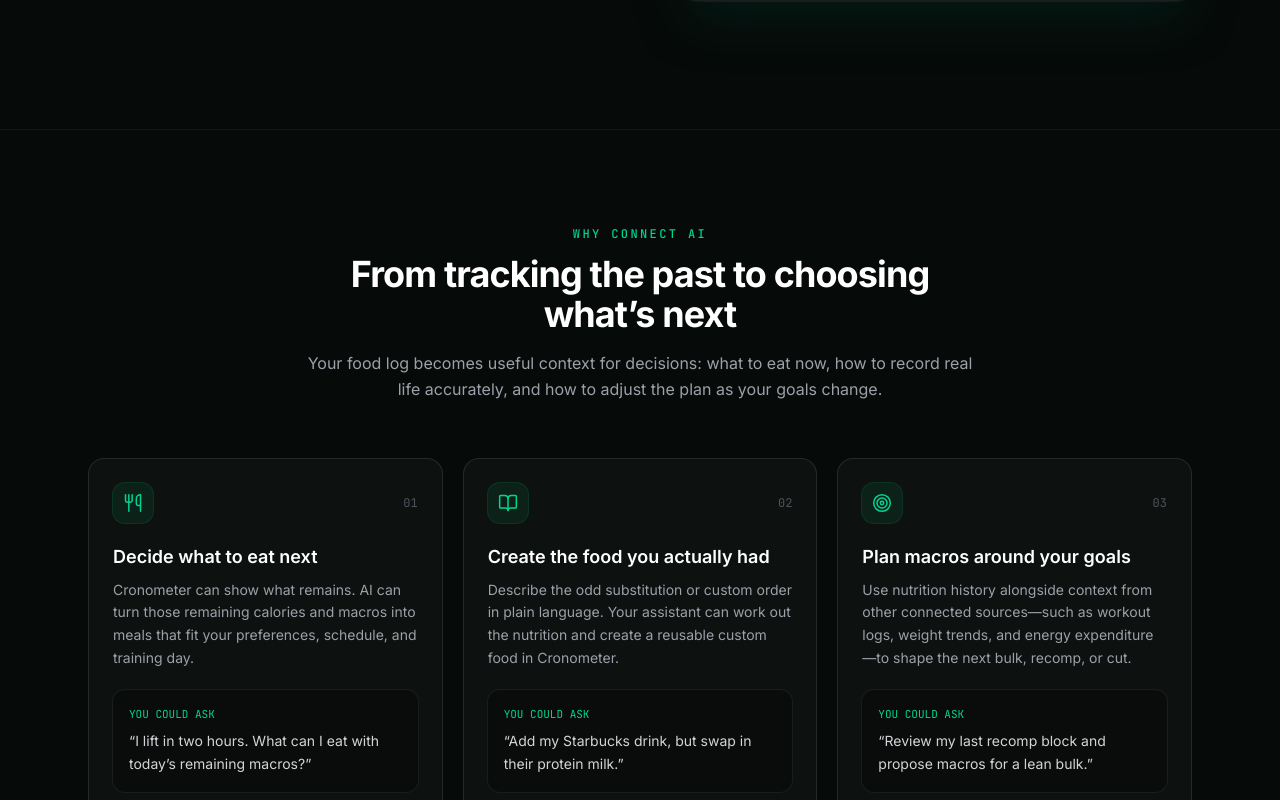
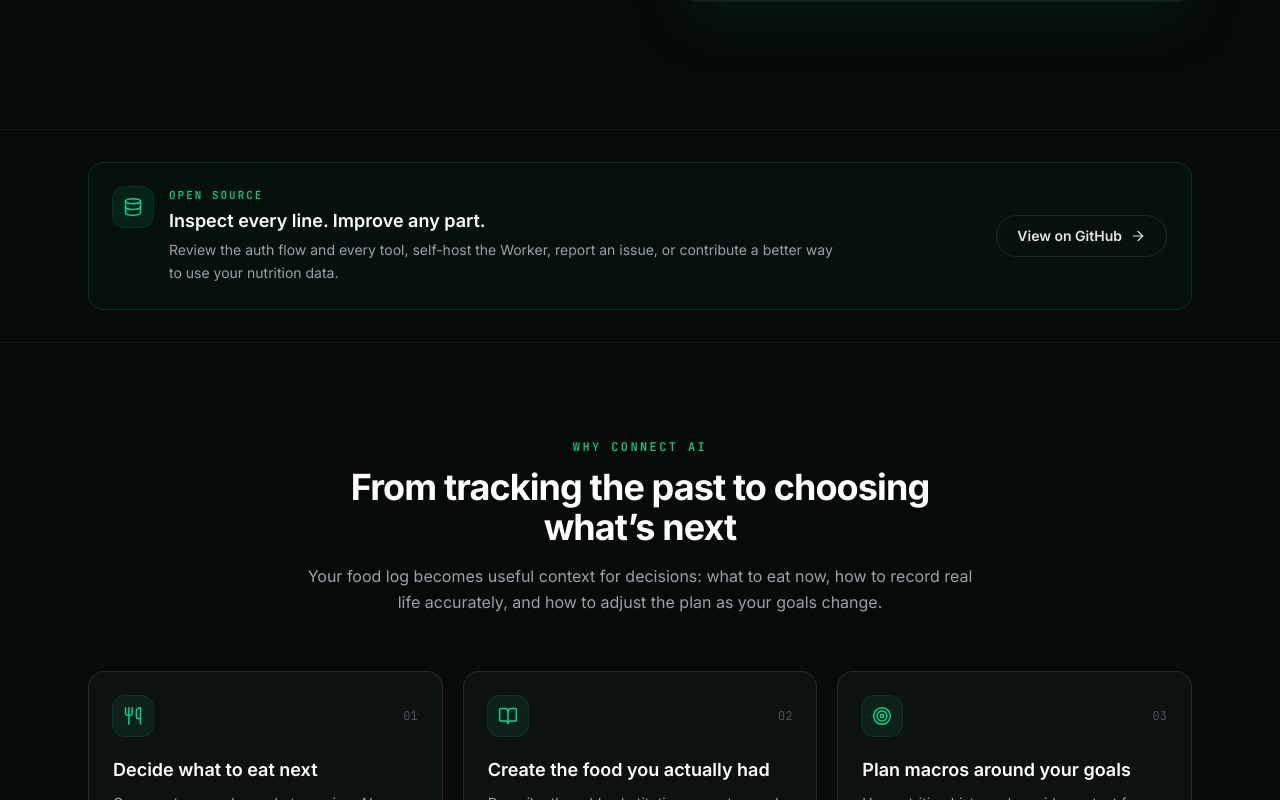
Before and after one commit to atticoos/cronometer-mcp, a React (Vite) app in the folder apps/homepage/: page / in a window 1280 px wide. Shown: the part 740-1540 px from the top of the page. Built offline with nearby package versions, Linux system fonts and the light colour scheme.

Commit message:
feat(homepage): highlight open source project

```diff
--- a/apps/homepage/index.html
+++ b/apps/homepage/index.html
@@ -6,7 +6,7 @@
     <meta name="viewport" content="width=device-width, initial-scale=1.0" />
     <meta
       name="description"
-      content="Connect Cronometer to AI to decide what to eat next, create custom foods in plain language, and plan macros around your goals."
+      content="An open-source Cronometer MCP connector that helps AI decide what to eat next, create custom foods, and plan macros around your goals."
     />
     <link rel="canonical" href="https://cronometer-mcp.dev/" />
     <meta property="og:type" content="website" />
@@ -14,7 +14,7 @@
     <meta property="og:title" content="Cronometer MCP — Let AI tailor your macros" />
     <meta
       property="og:description"
-      content="Turn what you logged and what remains into your next meal, custom foods, and a macro plan built around your goals."
+      content="Open-source tools that turn what you logged and what remains into your next meal, custom foods, and a macro plan built around your goals."
     />
     <meta property="og:image" content="https://cronometer-mcp.dev/og.png" />
     <meta property="og:image:secure_url" content="https://cronometer-mcp.dev/og.png" />
@@ -26,7 +26,7 @@
     <meta name="twitter:title" content="Cronometer MCP — Let AI tailor your macros" />
     <meta
       name="twitter:description"
-      content="Turn what you logged and what remains into your next meal, custom foods, and a macro plan built around your goals."
+      content="Open-source tools that turn what you logged and what remains into your next meal, custom foods, and a macro plan built around your goals."
     />
     <meta name="twitter:image" content="https://cronometer-mcp.dev/og.png" />
     <meta name="twitter:image:alt" content="Cronometer MCP — Let AI tailor your macros" />
--- a/apps/homepage/scripts/og-image.html
+++ b/apps/homepage/scripts/og-image.html
@@ -167,7 +167,7 @@
         </div>
         <div class="wordmark">cronometer<span>-mcp</span></div>
       </div>
-      <div class="badge">Unofficial · read &amp; write · MCP</div>
+      <div class="badge">Open source · read &amp; write · MCP</div>
     </div>
     <div>
       <h1>Let AI <span>tailor your macros.</span></h1>
--- a/apps/homepage/src/App.tsx
+++ b/apps/homepage/src/App.tsx
@@ -188,6 +188,7 @@
 ];
 
 const ENDPOINT = "https://mcp.cronometer-mcp/mcp";
+const GITHUB_URL = "https://github.com/atticoos/cronometer-mcp";
 
 function SectionHeading({
   eyebrow,
@@ -306,7 +307,7 @@
         <div>
           <div className="inline-flex items-center gap-2 rounded-full border border-emerald-500/20 bg-emerald-500/5 px-3 py-1 text-xs font-medium text-emerald-300">
             <SparklesIcon className="size-3.5" />
-            Unofficial · read & write · Model Context Protocol
+            Open source · read & write · Model Context Protocol
           </div>
           <h1 className="mt-6 text-4xl font-extrabold tracking-tight text-white sm:text-5xl lg:text-6xl">
             Let AI{" "}
@@ -339,6 +340,41 @@
           </p>
         </div>
         <TerminalCard />
+      </div>
+    </section>
+  );
+}
+
+function OpenSource() {
+  return (
+    <section className="border-t border-white/5 py-8">
+      <div className="mx-auto max-w-6xl px-6">
+        <div className="flex flex-col gap-5 rounded-2xl border border-emerald-500/20 bg-emerald-500/[0.04] p-6 sm:flex-row sm:items-center sm:justify-between">
+          <div className="flex items-start gap-4">
+            <span className="flex size-10 shrink-0 items-center justify-center rounded-xl bg-emerald-500/10 text-emerald-400 ring-1 ring-emerald-500/20">
+              <DatabaseIcon className="size-5" />
+            </span>
+            <div>
+              <p className="font-mono text-[11px] font-medium tracking-[0.18em] text-emerald-400 uppercase">
+                Open source
+              </p>
+              <h2 className="mt-1 text-lg font-semibold text-white">Inspect every line. Improve any part.</h2>
+              <p className="mt-1 max-w-2xl text-sm leading-relaxed text-zinc-400">
+                Review the auth flow and every tool, self-host the Worker, report an issue, or
+                contribute a better way to use your nutrition data.
+              </p>
+            </div>
+          </div>
+          <a
+            href={GITHUB_URL}
+            target="_blank"
+            rel="noreferrer"
+            className="inline-flex shrink-0 items-center justify-center gap-2 rounded-full border border-white/10 px-5 py-2.5 text-sm font-semibold text-zinc-200 transition-colors hover:border-emerald-500/30 hover:text-white"
+          >
+            View on GitHub
+            <ArrowRightIcon className="size-4" />
+          </a>
+        </div>
       </div>
     </section>
   );
@@ -678,6 +714,15 @@
           </div>
           <p className="font-mono text-xs text-zinc-600">Built on Cloudflare Workers</p>
         </div>
+        <a
+          href={GITHUB_URL}
+          target="_blank"
+          rel="noreferrer"
+          className="inline-flex items-center gap-1.5 text-xs text-zinc-500 transition-colors hover:text-emerald-400"
+        >
+          Open source on GitHub
+          <ArrowRightIcon className="size-3.5" />
+        </a>
         <p className="max-w-3xl text-xs leading-relaxed text-zinc-600">
           Unofficial integration — not affiliated with or endorsed by Cronometer.com. The login
           wire format is independently implemented against Cronometer&apos;s private web endpoints,
@@ -695,6 +740,7 @@
       <Nav />
       <main>
         <Hero />
+        <OpenSource />
         <UseCases />
         <Features />
         <Capabilities />
```
Also changed, not shown: apps/homepage/public/og.png.
